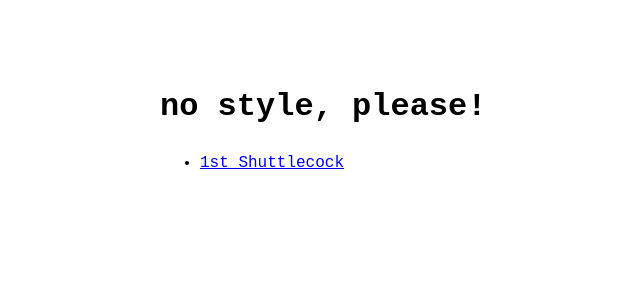
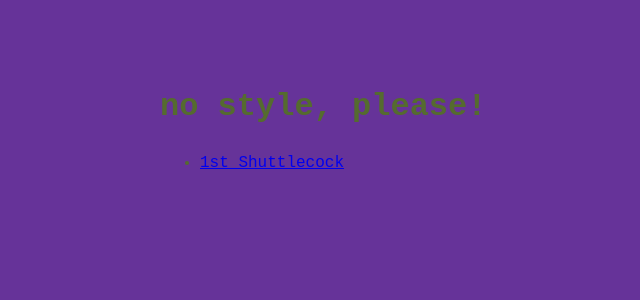
Before and after one commit to hanjicock/hanjicock.github.io, a Jekyll site: the page built from index.md, in a window 1280 px wide. Shown: the top 300 px of the page, without its empty margins (160-800 px from the left). Built offline with Jekyll 4.4.1, drawn with Linux system fonts in a browser that asks for light colours.

Commit message:
2024-01-02 start git blog

```diff
--- a/_sass/no-style-please.scss
+++ b/_sass/no-style-please.scss
@@ -19,12 +19,12 @@ body[a="dark"] { @include dark-appearance; }
 // bg color is also needed in html in order to
 // block body's background propagation
 // see: https://stackoverflow.com/a/61265706
-html, body { background: white; }
+html, body { background: rebeccapurple; }
 
 html { height: 100%; }
 
 body {
-  color: black;
+  color: darkolivegreen;
   font-family: monospace;
   font-size: 16px;
   line-height: 1.4;
```
